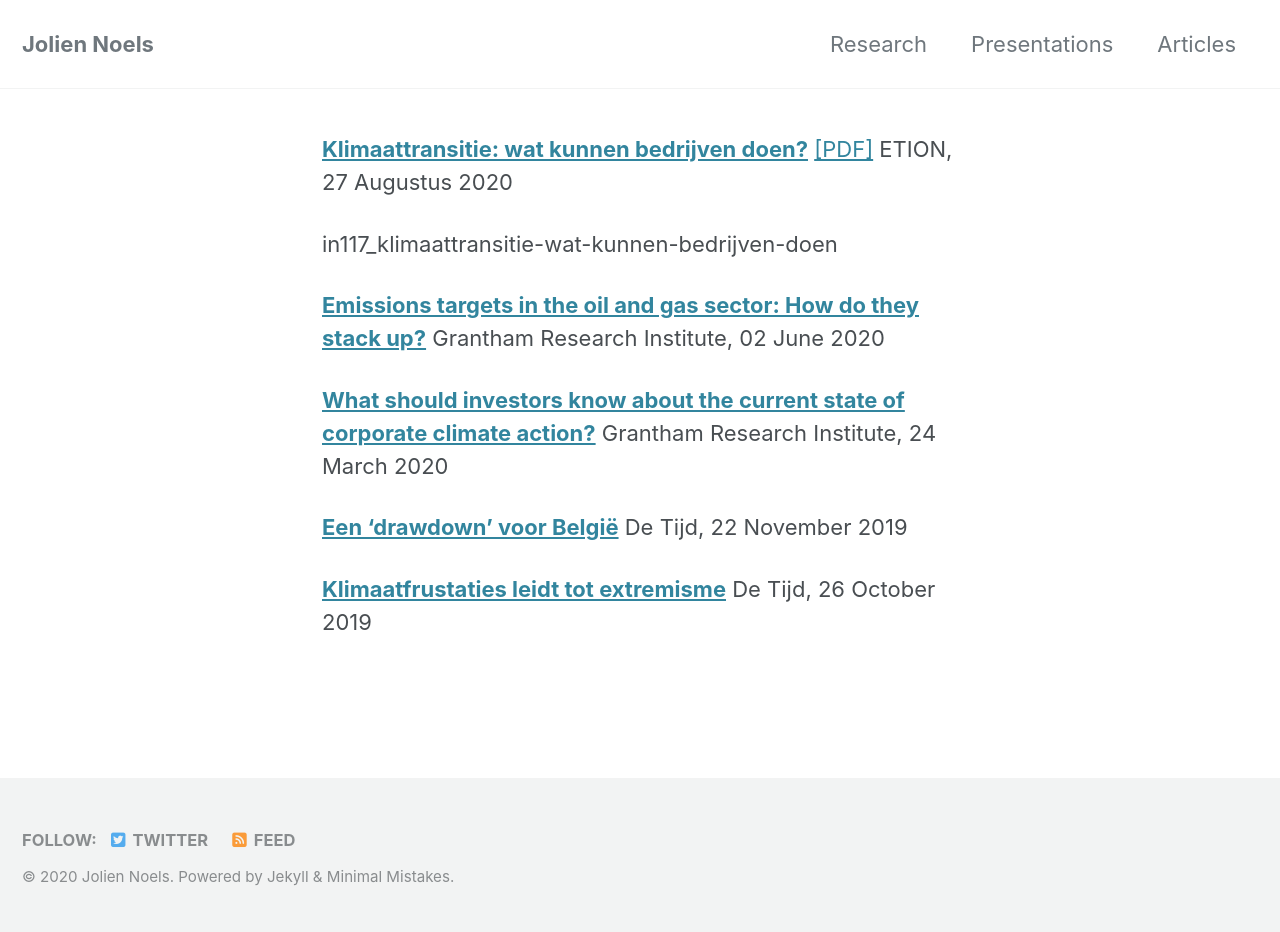
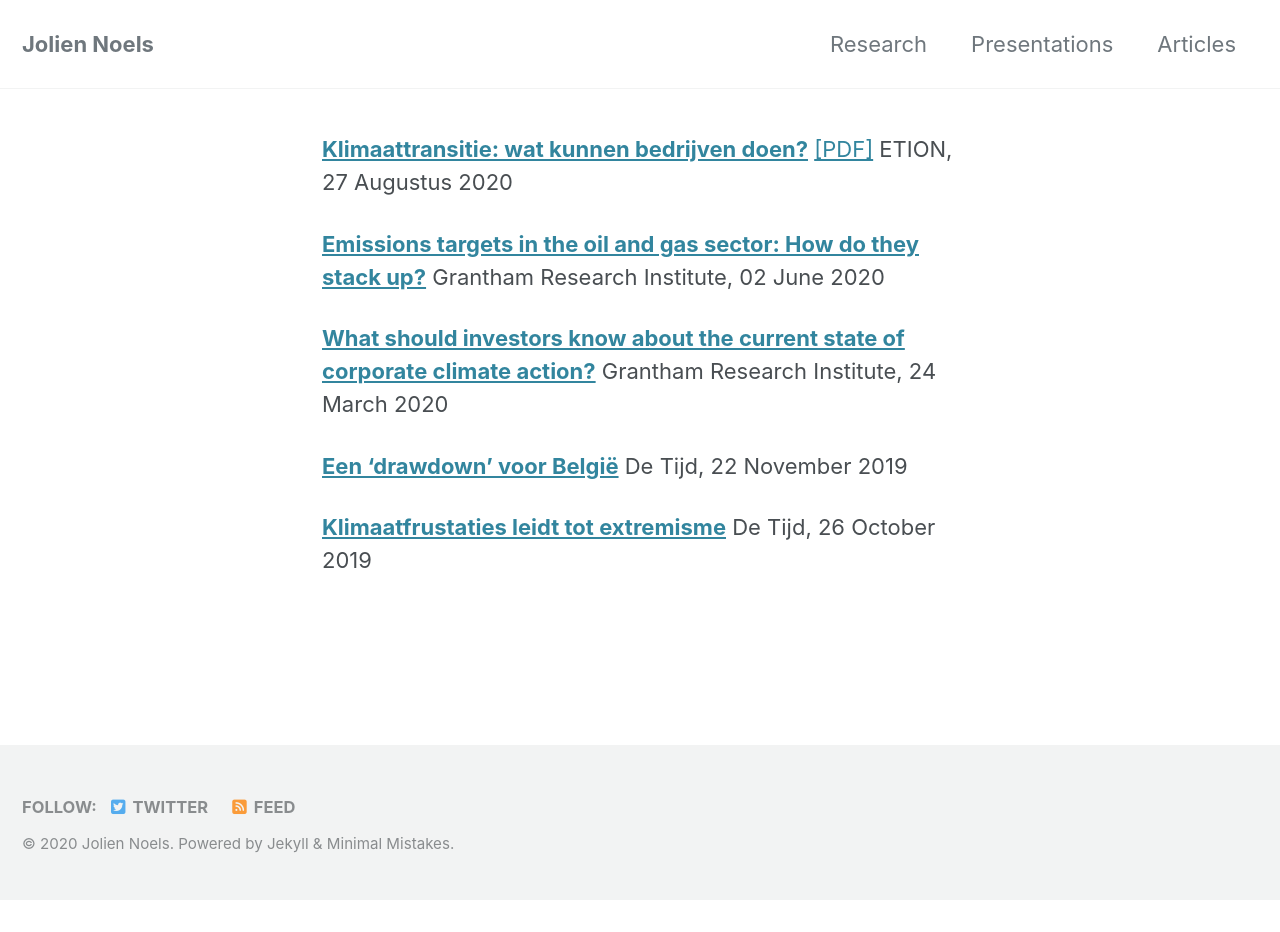
Before and after one commit to JolienNoels/joliennoels.github.io, a Jekyll site: the page built from _pages/articles.md, in a window 1280 px wide. Built offline with Jekyll 4.4.1, drawn with Linux system fonts in a browser that asks for light colours; cached includes are drawn as plain includes; nearby versions of some CDN libraries; after the commit the page ends 900 px from its top, so only the background shows below that.

Commit message:
Update articles.md

```diff
--- a/_pages/articles.md
+++ b/_pages/articles.md
@@ -4,8 +4,6 @@ permalink: /articles/
 ---
 
 **[Klimaattransitie: wat kunnen bedrijven doen?](https://www.etion.be/kennisbank/klimaattransitie-wat-kunnen-bedrijven-doen)** [[PDF]](http://joliennoels.github.io/files/in117_klimaattransitie-wat-kunnen-bedrijven-doen.pdf) ETION, 27 Augustus 2020
-
-in117_klimaattransitie-wat-kunnen-bedrijven-doen
 
 **[Emissions targets in the oil and gas sector: How do they stack up?](http://www.lse.ac.uk/GranthamInstitute/news/emissions-targets-in-the-oil-and-gas-sector-how-do-they-stack-up/)** Grantham Research Institute, 02 June 2020
 
```
